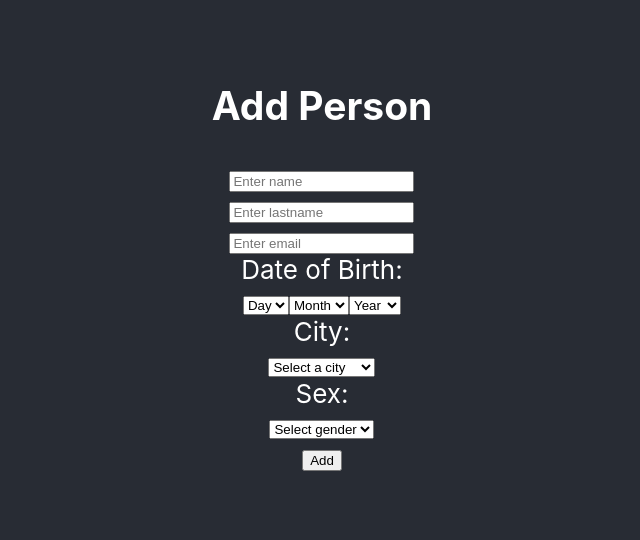
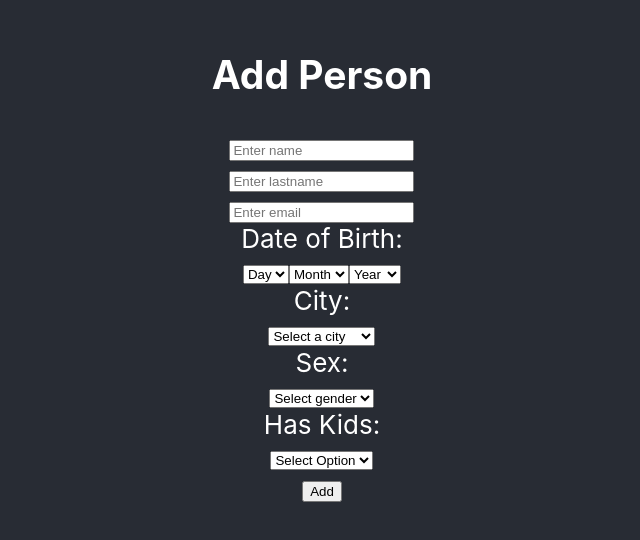
Before and after one commit to VMM-MMV/CV-App, a React (Create React App) app in the folder app/: page / in a window 1280 px wide. Shown: the part 140-680 px from the top of the page, without its empty margins (318-958 px from the left). Built offline with nearby package versions, Linux system fonts and the light colour scheme.

Commit message:
add has kids field

```diff
--- a/app/src/PersonForm.js
+++ b/app/src/PersonForm.js
@@ -10,6 +10,7 @@ function PersonForm() {
     const [sex, setSex] = useState('');
     const [city, setCity] = useState('');
     const [email, setEmail] = useState('');
+    const [hasKids, setHasKids] = useState('');
 
     const cities = [
         "Chișinău", "Bălți", "Bender", "Briceni", "Vadul lui Vodă", "Vulcănești", "Glodeni",
@@ -28,14 +29,14 @@ function PersonForm() {
     const handleSubmit = async (e) => {
         e.preventDefault();
 
-        if (!name || !lastname || !day || !month || !year || !sex || !city || !email) {
+        if (!name || !lastname || !day || !month || !year || !sex || !city || !email || !hasKids) {
             alert('Please fill out all fields.');
             return;
         }
 
         try {
             const birthdate = `${year}-${String(month).padStart(2, '0')}-${String(day).padStart(2, '0')}`;
-            await axios.post('http://localhost:8080/addPerson', { name, lastname, birthdate, city, sex , email});
+            await axios.post('http://localhost:8080/addPerson', { name, lastname, birthdate, city, sex , email, hasKids});
             alert('Person added successfully!');
             setName('');
             setLastname('');
@@ -45,6 +46,7 @@ function PersonForm() {
             setSex('');
             setCity('');
             setEmail('');
+            setHasKids('');
         } catch (error) {
             alert('Error adding person: ' + error);
         }
@@ -85,6 +87,13 @@ function PersonForm() {
                     <option value="FEMALE">Female</option>
                 </select><br />
 
+                Has Kids:<br />
+                <select value={hasKids} onChange={e => setHasKids(e.target.value)}>
+                    <option value="">Select Option</option>
+                    <option value="YES">Yes</option>
+                    <option value="NO">No</option>
+                </select><br />
+
                 <button type="submit">Add</button>
             </form>
         </div>
```
